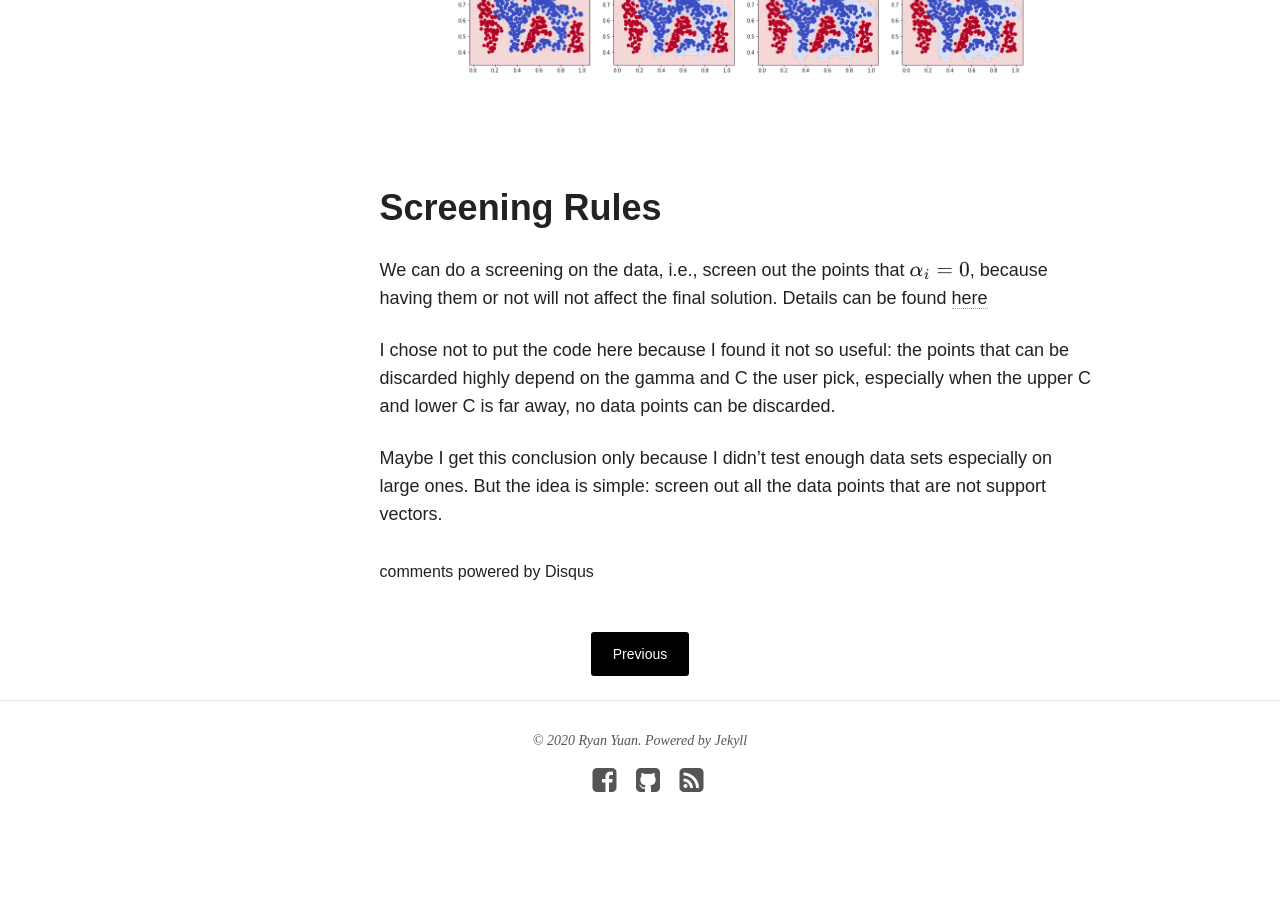
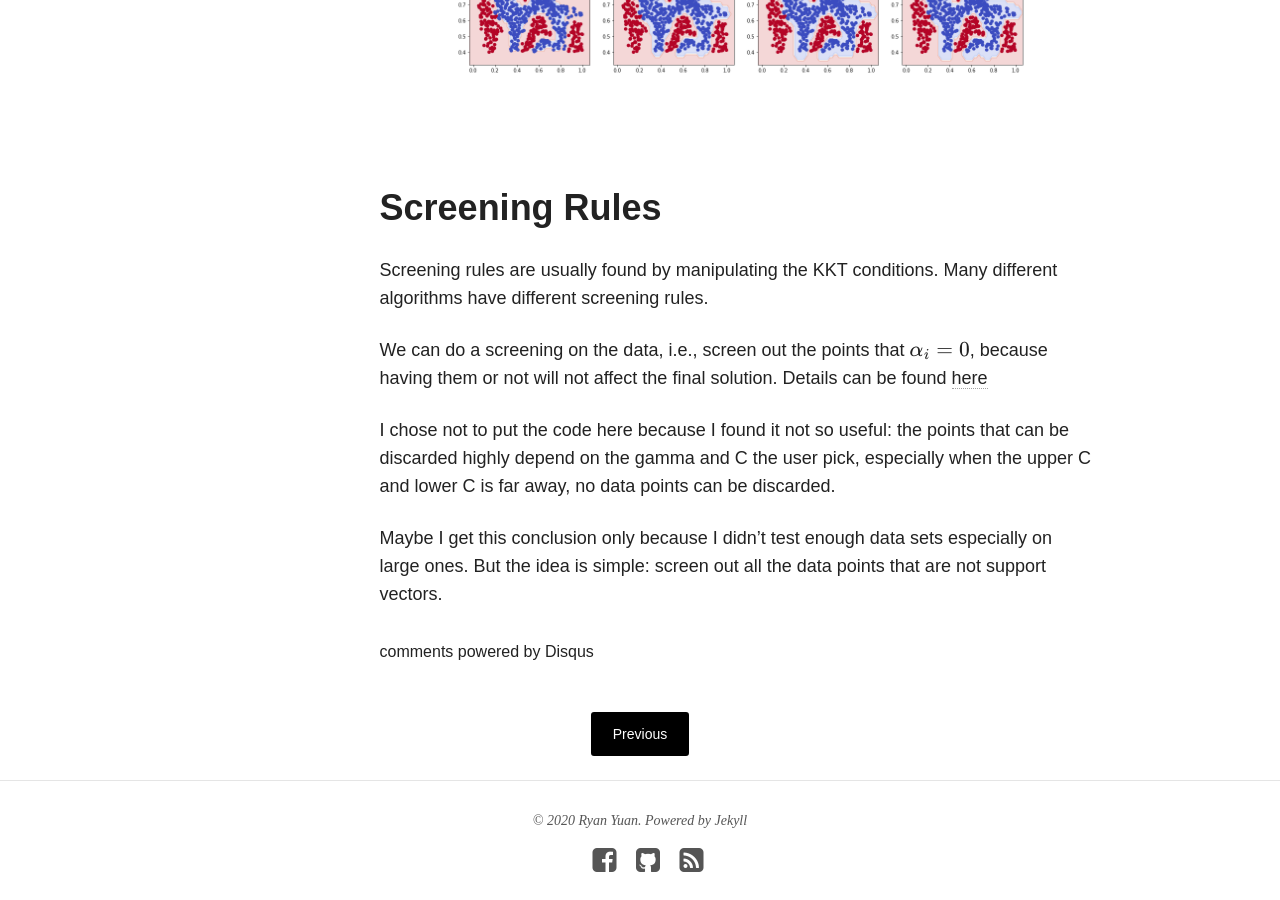
Before and after one commit to ryanyuan42/ryanyuan42.github.io, a Jekyll site: the page built from _posts/2020-04-13-svm_python_implementation.markdown, in a window 1280 px wide and 900 px high, scrolled down 4962 px. Built offline with Jekyll 4.4.1, drawn with Linux system fonts in a browser that asks for light colours; nearby versions of some CDN libraries; formulas are drawn with MathJax 3; comment, search, counter and statistics services are not loaded.

Commit message:
Update 2020-04-13-svm_python_implementation.markdown

```diff
--- a/_posts/2020-04-13-svm_python_implementation.markdown
+++ b/_posts/2020-04-13-svm_python_implementation.markdown
@@ -161,6 +161,7 @@ for i, gamma in enumerate([10, 50, 100, 500]):
 
 # Screening Rules
 
+Screening rules are usually found by manipulating the KKT conditions. Many different algorithms have different screening rules.
 
 We can do a screening on the data, i.e., screen out the points that $$\alpha_i = 0$$, because having them or not will not affect the final solution. Details can be found [here](http://proceedings.mlr.press/v28/ogawa13b.pdf)
 
```
